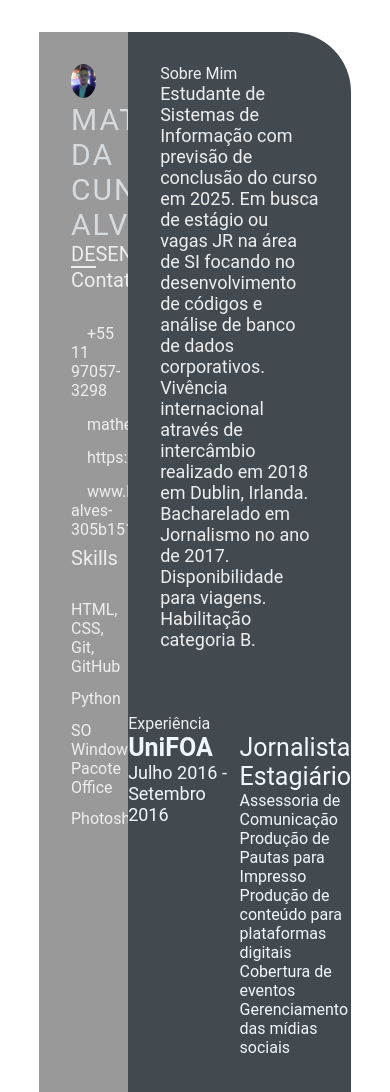
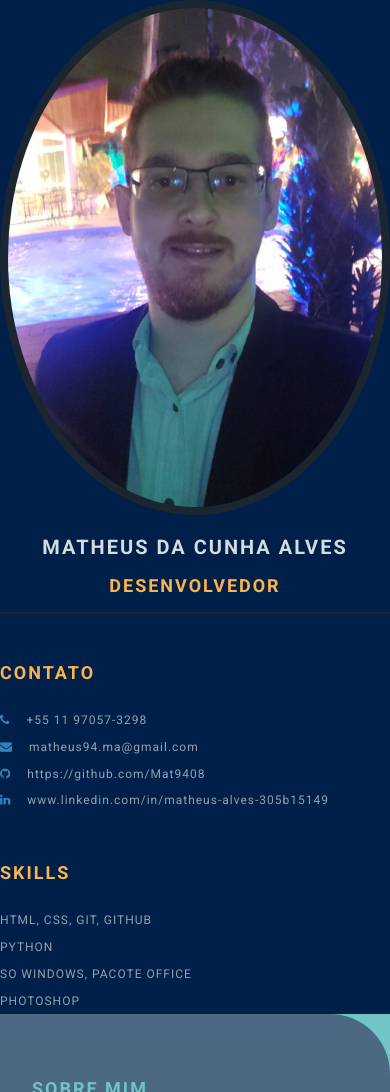
Before and after one commit to Mat9408/devweekgit.github.io, a plain HTML site: page index.html in a window 390 px wide. Shown: the top 1092 px of the page. Drawn offline with Linux system fonts and the light colour scheme.

Commit message:
Css style (#6)
* dia 06

* feature style css

```diff
--- a/index.html
+++ b/index.html
@@ -7,9 +7,17 @@
     <meta name="viewport" content="width=device-width, initial-scale=1.0">
     <title>Matheus Alves</title>
 
+        <!-- Google font  -->
+        <link rel="preconnect" href="https://fonts.googleapis.com">
+        <link rel="preconnect" href="https://fonts.gstatic.com" crossorigin>
+        <link href="https://fonts.googleapis.com/css2?family=Roboto:ital,wght@0,100;0,300;0,400;0,700;1,100;1,300;1,400;1,700&display=swap" rel="stylesheet">
+
+        <!-- font-awesome -->
+        <link rel="stylesheet" href="https://cdnjs.cloudflare.com/ajax/libs/font-awesome/4.7.0/css/font-awesome.min.css">
+
+        <!-- Custom CSS-->
     <link rel="stylesheet" href="style.css">
 </head>
-
 <body>
     <main class="resume-contents">
         <section class="left-section">
@@ -56,7 +64,7 @@
                         Estudante de Sistemas de Informação com previsão de conclusão do curso em 2025. Em busca de estágio ou vagas JR na área de SI focando no desenvolvimento de códigos e análise de banco de dados corporativos. Vivência internacional através de intercâmbio realizado em 2018 em Dublin, Irlanda. Bacharelado em Jornalismo no ano de 2017. Disponibilidade para viagens. Habilitação categoria B.<br>
                     </p>
                 </section>
-            </div>
+
             <section class="experience gap">
                 <div class="right-title">Experiência</div>
                 <div class="experience-contents">
@@ -136,6 +144,7 @@
                     </div>
                 </div>
             </section>
+            </div>
         </section>
     </main>
 </body>
--- a/style.css
+++ b/style.css
@@ -4,6 +4,10 @@
     box-sizing: border-box;
     list-style: none;
     font-family: 'Roboto', sans-serif;
+}
+
+body {
+    background-color: #70c6c7;
 }
 
 .resume-contents {
@@ -17,28 +21,29 @@
 .left-section {
     grid-column: span 2;
     height: 100%;
-    background-color: #999999;
+    background-color: #00204A;
 }
 
 .right-section {
     grid-column: span 5;
     height: 100%;
-    background-color: #424a50;
+    background-color: #4B6982;
     border-radius: 0px 60px 0px 0px;
 }
 
-.left-section-contents{
+.left-section-content{
     padding: 2rem 2rem;
 }
 
 .profile {
     width: 100%;
-    border-bottom: 2px solid #eeeeee;
+    border-bottom: 2px solid #1B2631;
 }
 
 .profile .profile-image {
     width: 100%;
-    border-radius: 100%;
+    border-radius: 50%;
+    border: 8px solid #1B2631;
 }
 
 .name {
@@ -46,19 +51,31 @@
     font-size: 30px;
     letter-spacing: 2px;
     text-transform: uppercase;
+    text-align: center;
+    font-weight: bold;
+    padding: 1rem 0;
 }
 
 .profession {
-    color: #eeeeee;
+    color: #FDB44B;
     font-size: 20px;
     text-transform: uppercase;
     text-align: center;
+    letter-spacing: 2px;
+    font-weight: bold;
+    padding-bottom: 1rem;
 }
 
 /* .contact-info { border-bottom: 2px solid #1B2631; } */
 .left-title {
-    color: #eeeeee;
+    color: #FDB44B;
     font-size: 20px;
+    letter-spacing: 2px;
+    text-transform: uppercase;
+    font-weight: bold;
+    display: flex;
+    align-items: center;
+    padding-top: 3rem;
 }
 
 .contact-info ul {
@@ -68,14 +85,18 @@
 .contact-info ul li,
 .references ul li {
     padding: .4rem 0;
-    color: #eeeeee;
+    display: flex;
+    align-items: center;
+    color: #d6dbdfaf;
+    letter-spacing: 1px;
+    font-size: 18px;
 }
 
 .contact-info ul li i,
 .references ul li i {
     padding-right: 1rem;
     font-size: 18px;
-    color: #eeeeee;
+    color: #2E86C1;
 }
 
 .skills ul {
@@ -83,15 +104,46 @@
 }
 .skills ul li p {
     padding: .4rem 0;
-    color: #eeeeee;
+    color: #d6dbdfaf;
+    font-size: 18px;
+    letter-spacing: 1px;
+    display: flex;
+    align-items: center;
+    text-transform: uppercase;
 }
+
+.referance-name {
+    padding-top: 1.5rem;
+    padding-bottom: .4rem;
+    font-size: 18px;
+    color: #F9E79F;
+    letter-spacing: 1px;
+    text-transform: uppercase;
+}
+
+.referance-profession {
+    font-size: 16px;
+    color: #d6dbdfaf;
+    letter-spacing: 1px;
+    /* text-transform: uppercase; */
+    padding-bottom: .4rem;
+}
+
 
 .right-section-contents {
     padding: 2rem 2rem;
 }
 
 .right-title {
-    color: #eeeeee;
+    color: #70C6C7;
+    font-size: 40px;
+    letter-spacing: 2px;
+    text-transform: uppercase;
+    font-weight: bold;
+    display: flex;
+    align-items: center;
+    padding: 2rem 0;
+    position: relative;
 }
 
 .gap {
@@ -99,7 +151,9 @@
 }
 .about-me-contents {
     font-size: 18px;
-    color: #eeeeee;
+    letter-spacing: 1px;
+    line-height: 2rem;
+    color: #F1F8FD;
 }
 
 .experience-contents,
@@ -116,23 +170,124 @@
 .awards-company-name {
     font-size: 25px;
     font-weight: bold;
+    text-transform: uppercase;
+    letter-spacing: 1px;
+    color: #FDB44B;
+    padding-bottom: .4rem;
 }
 
 .exp-time-period,
 .educationp-time-period,
 .awards-time-period {
     font-size: 18px;
+    letter-spacing: 1px;
+    line-height: 2rem;
 }
 
 .exp-position,
 .education-subject,
 .awards-name {
     font-size: 25px;
+    font-weight: bold;
+    text-transform: uppercase;
+    letter-spacing: 1px;
+    color: #FDB44B;
+    padding-bottom: .4rem;
 }
 
 .exp-desc,
 .education-desc,
 .awards-desc {
     font-size: 16px;
+    letter-spacing: 1px;
+    line-height: 1.5rem;
+    border-left: 3px solid #a5a3a3;
     padding-left: 5px;
 }
+
+/* Media queries */
+@media screen and (max-width:780px) {
+    .experience-contents,
+    .education-contents,
+    .awards-contents {
+        grid-template-columns: repeat(1, 1fr);
+    }
+}
+
+@media screen and (max-width:780px) {
+    .left-section {
+        grid-column: span 3;
+    }
+
+    .right-section {
+        grid-column: span 4;
+    }
+
+}
+
+@media screen and (max-width:1200px) {
+    .resume-contents {
+        grid-template-columns: repeat(1, 1fr);
+    }
+}
+
+@media screen and (max-width:390px) {
+    .resume-contents {
+        width: 100%;
+        margin: 0 auto;
+    }
+
+    .name {
+        font-size: 20px;
+    }
+
+    .profession {
+        font-size: 18px;
+    }
+
+    .left-title {
+        font-size: 18px;
+    }
+
+    .right-title {
+        font-size: 18px;
+    }
+
+    .contact-info ul li,
+    .references ul li {
+        font-size: 12px;
+    }
+
+    .contact-info ul li i,
+    .references ul li i {
+        /* padding-right: 1rem; */
+        font-size: 12px;
+    }
+
+    .skills ul li p {
+        font-size: 12px;
+    }
+
+    .about-me-contents {
+        font-size: 16px;
+        line-height: 1.5rem;
+    }
+
+    .exp-company-name,
+    .education-school-name,
+    .awards-company-name {
+        font-size: 18px;
+    }
+
+    .exp-time-period,
+    .educationp-time-period,
+    .awards-time-period {
+        font-size: 16px;
+    }
+
+    .exp-position,
+    .education-subject,
+    .awards-name {
+        font-size: 18px;
+    }
+}
```
